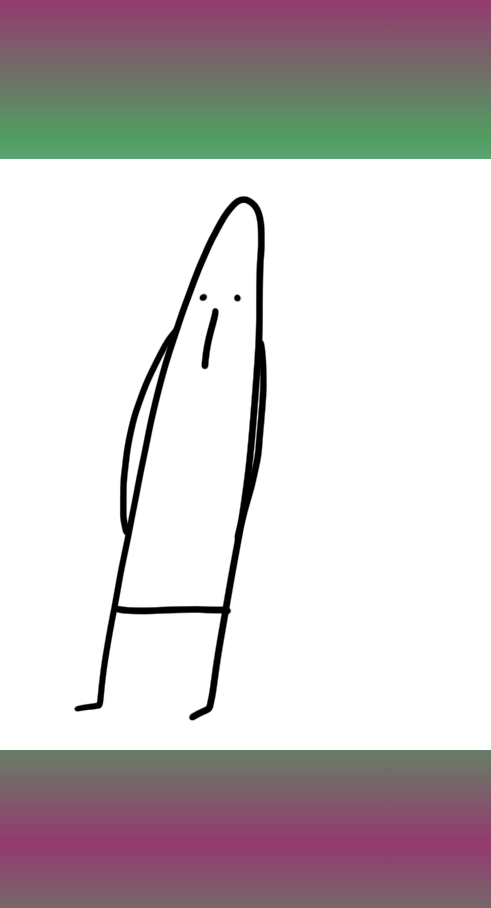
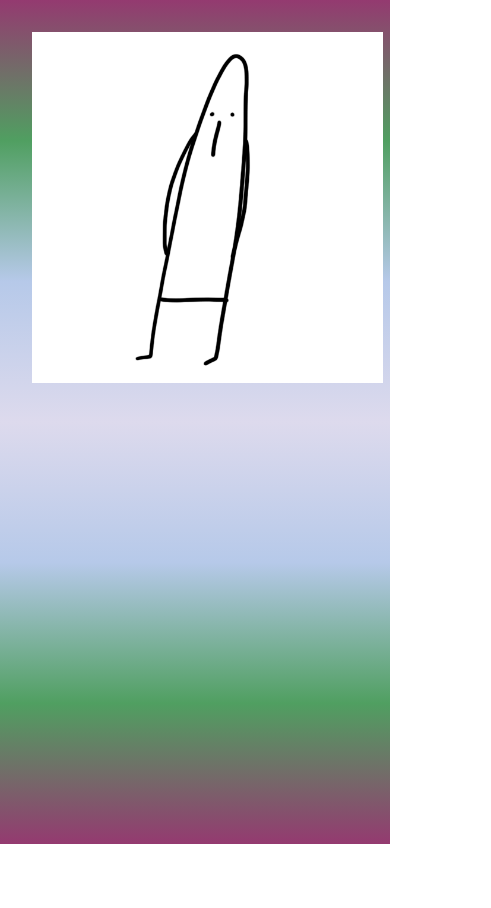
Before and after one commit to meurkalender/meurkalender.github.io, a SvelteKit app: page /woooooooo in a window 390 px wide. Shown: the whole page, 491 px wide, since content can reach past the window. After the commit the page ends 844 px from the top, so only its background shows below. Built offline with nearby package versions, Linux system fonts and the light colour scheme.

Commit message:
added successful white

```diff
--- a/src/routes/woooooooo/+page.svelte
+++ b/src/routes/woooooooo/+page.svelte
@@ -3,7 +3,7 @@
 </script>
 
 <div class="container">
-	<img src="{base}/images/woooo.gif" alt="" />
+	<img class="image" src="{base}/images/woooo.gif" alt="" />
 </div>
 
 <style>
@@ -11,7 +11,19 @@
 		display: flex;
 		justify-content: center;
 		align-items: center;
-		height: 100vh;
 		padding: 0;
 	}
+
+	@media only screen and (max-width: 700px) {
+		.image {
+			width: 90vw;
+		}
+		.container {
+			width: 90vw;
+			padding: 10;
+		}
+		background {
+			background-color: white;
+		}
+	}
 </style>
```
